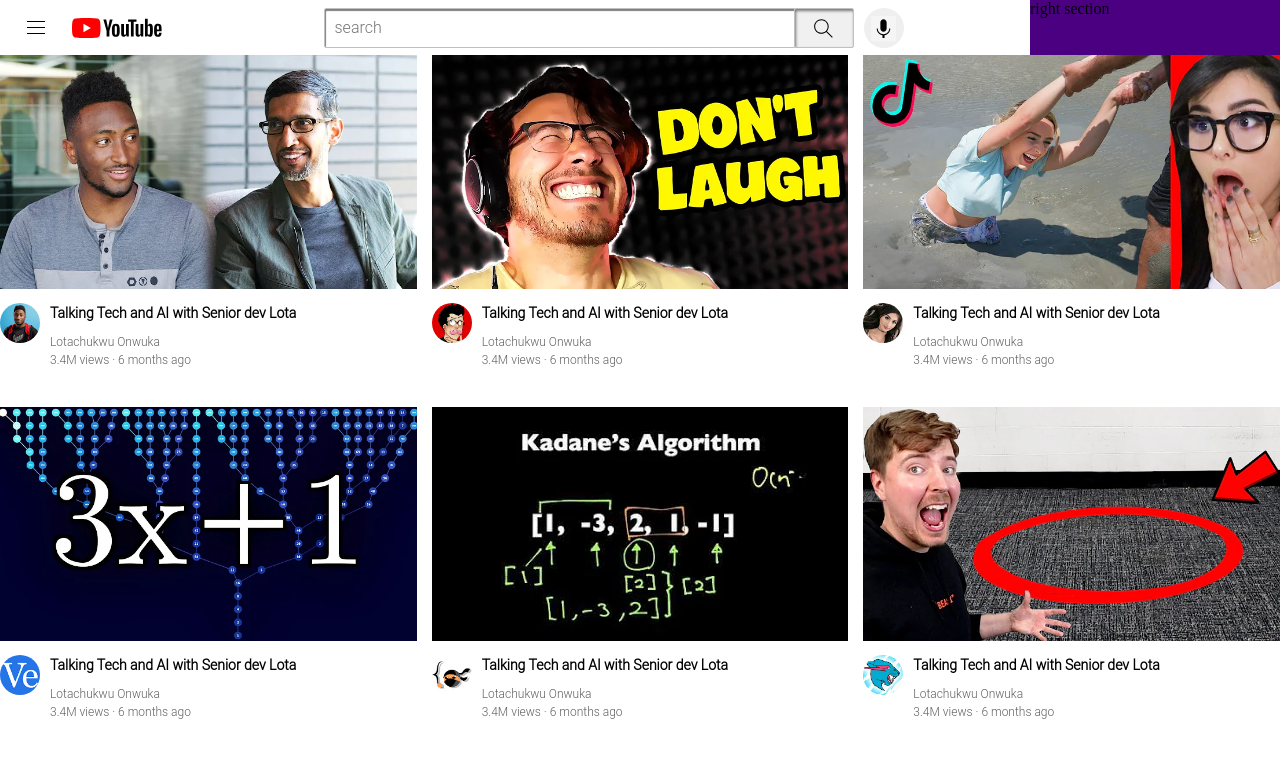
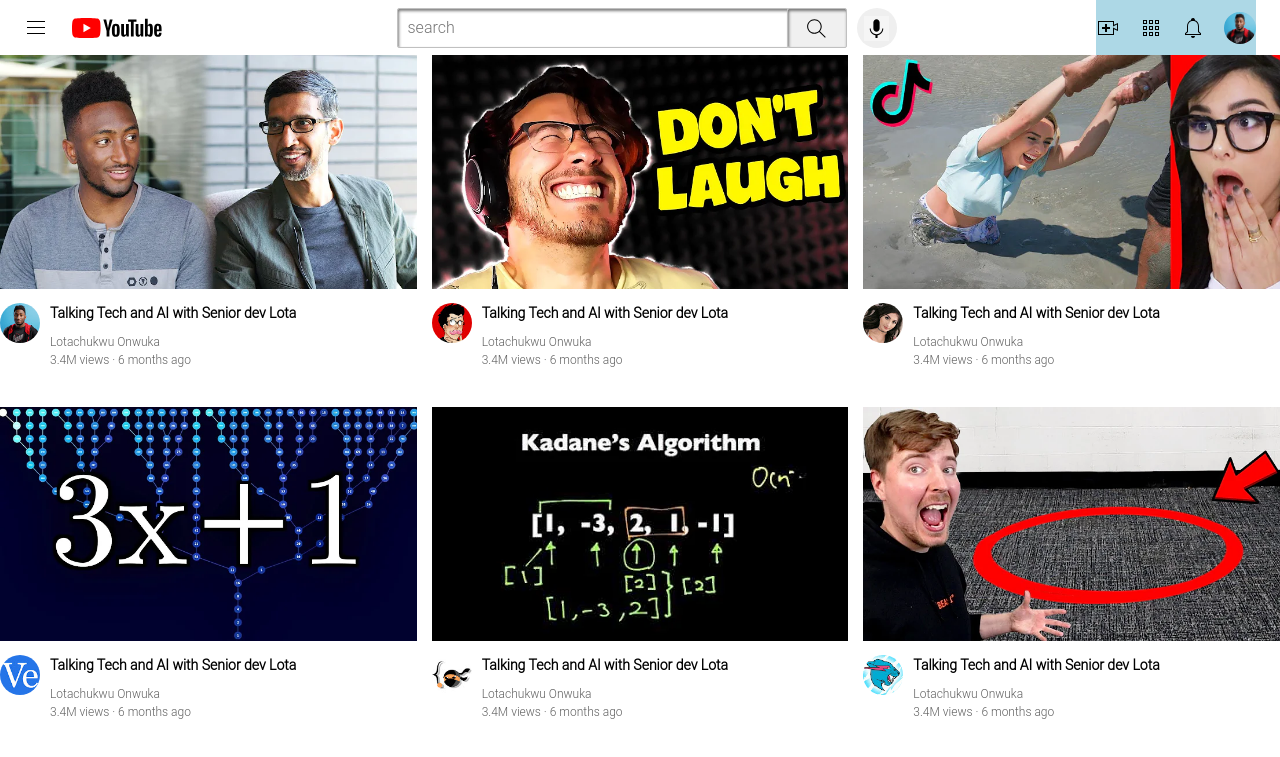
Before and after one commit to Solex202/youtube_clone, a React (Vite) app: page / in a window 1280 px wide. Shown: the top 757 px of the page. Built offline with nearby package versions, Linux system fonts and the light colour scheme.

Commit message:
styling header

```diff
--- a/src/pages/Youtube/header.module.css
+++ b/src/pages/Youtube/header.module.css
@@ -14,14 +14,21 @@
     flex: 1;
     margin-left: 70px;
     margin-right: 35px;
-    max-width: 580px ;
+    max-width: 500px ;
+    /*min-width: 40px;*/
     display: flex;
     align-items: center;
 
 }
 .right_section {
-    background-color: indigo;
-    width: 250px;
+    background-color: lightblue;
+    width: 160px;
+    margin-right: 24px;
+    display: flex;
+    align-items: center;
+    justify-content: space-between;
+    flex-shrink: 0;
+
 }
 
 .hamburger_menu {
@@ -75,10 +82,28 @@
     border-style: solid;
     border-width: 1px;
     border-radius: 2px;
-    box-shadow: inset 1px 2px 1px rgba(0, 0, 0, 0.5);
+    box-shadow: inset 1px 2px 3px rgba(0, 0, 0, 0.5);
+    width: 0;
 }
 
 .search_bar::placeholder {
     font-family: "Roboto Light", Arial;
     font-size: 16px;
 }
+
+.upload_icon {
+    height: 24px;
+}
+
+.youtube_apps_icon {
+    height: 24px;
+}
+
+.notification_icon {
+    height: 24px;
+}
+
+.profile_picture {
+    height: 32px;
+    border-radius: 16px;
+}
--- a/src/pages/Youtube/index.jsx
+++ b/src/pages/Youtube/index.jsx
@@ -23,7 +23,10 @@
                 </button>
             </div>
             <div className={header.right_section}>
-                right section
+                <img className={header.upload_icon} src="src/icons/upload.svg"/>
+                <img className={header.youtube_apps_icon} src="src/icons/youtube-apps.svg"/>
+                <img className={header.notification_icon} src="src/icons/notifications.svg"/>
+                <img className={header.profile_picture} src="src/channels/channel-1.jpeg"/>
             </div>
         </div>
         <div className={video.video_grid}>
```
Also changed, not shown: src/icons/my-channel.jpeg (added).
